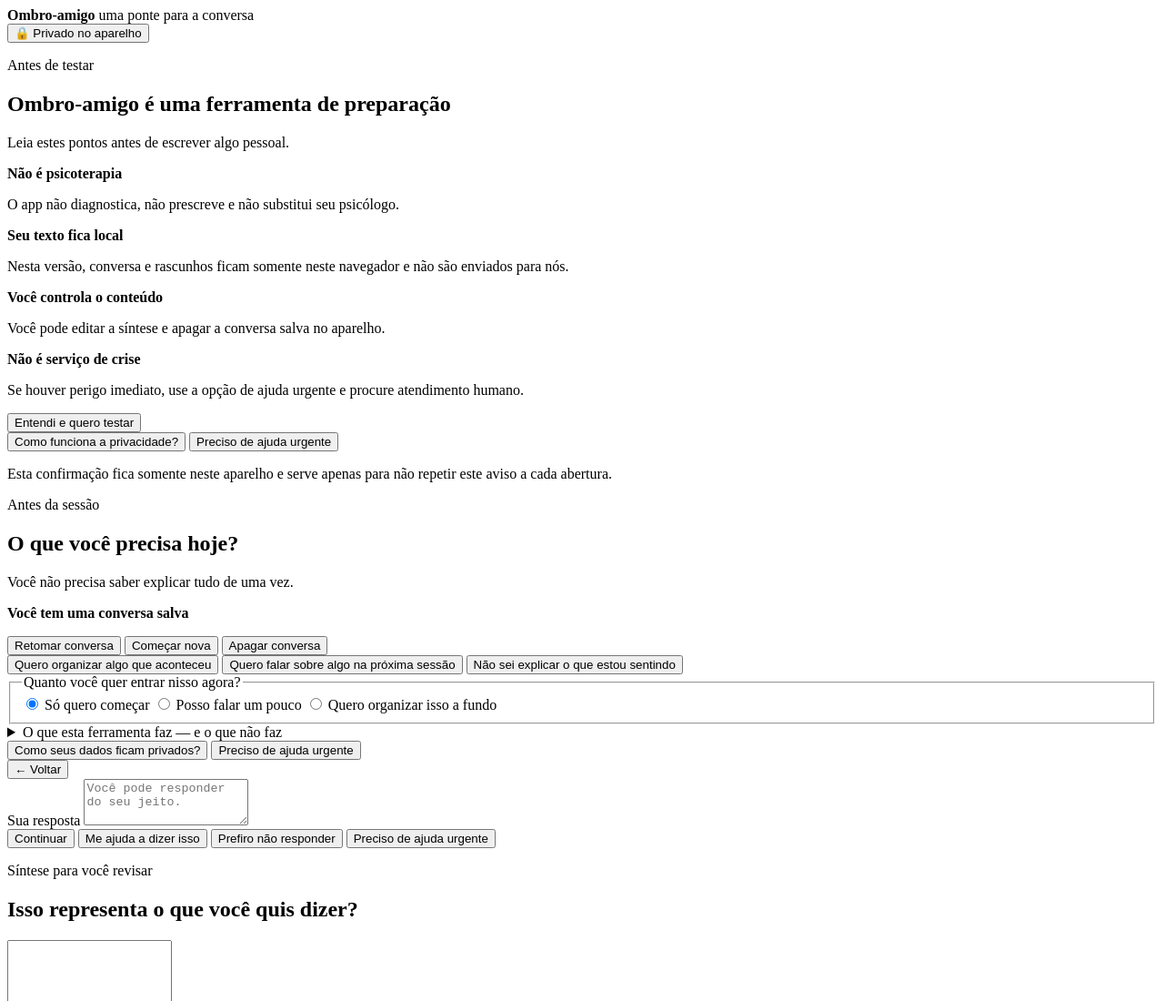
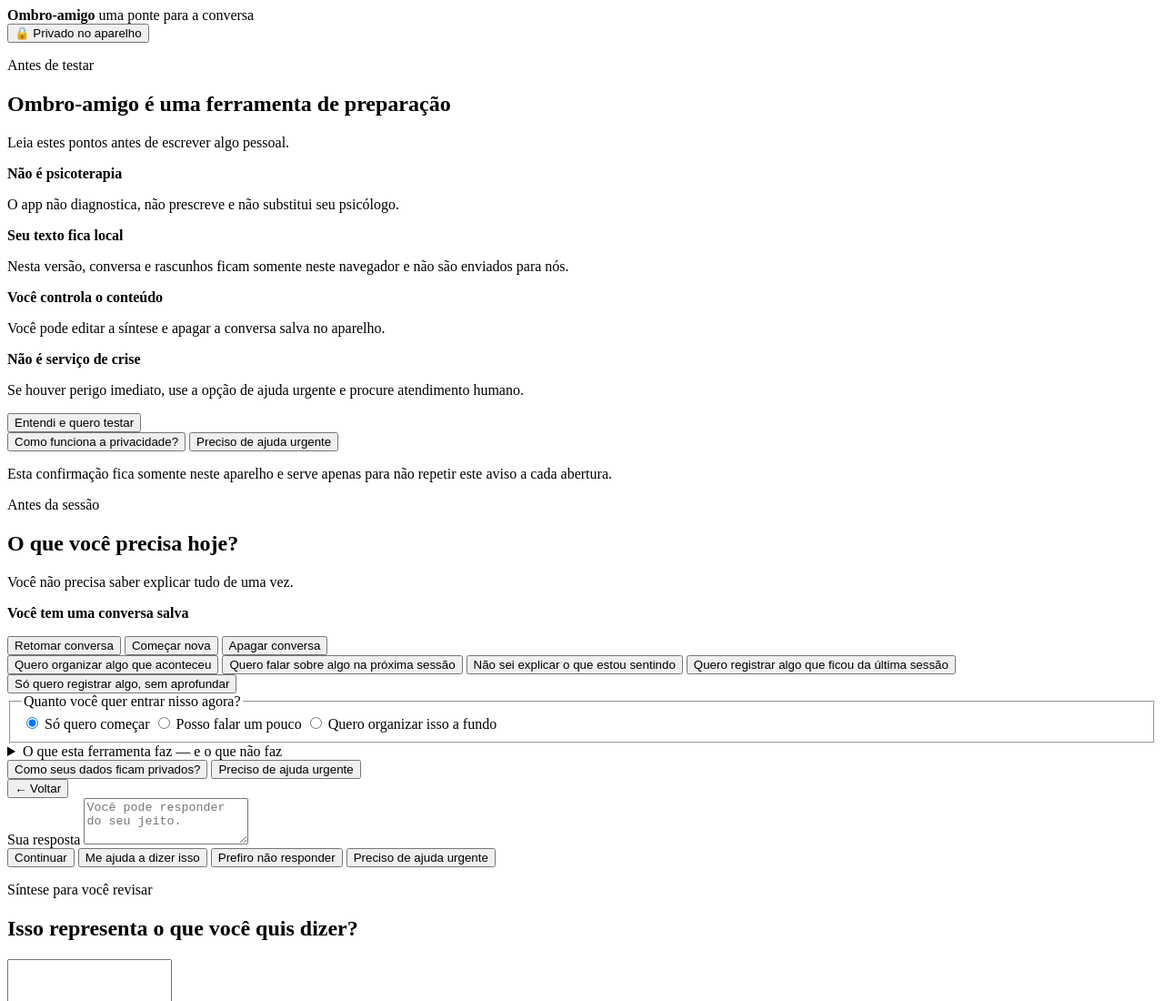
Before and after one commit to madeirareflo/Ombro-amigo, a website with bundled scripts: page index.html in a window 1280 px wide. Shown: the top 1100 px of the page at 91% size. Built offline with nearby package versions, Linux system fonts and the light colour scheme.

Commit message:
feat: expose after-session and record-only starts

```diff
--- a/index.html
+++ b/index.html
@@ -72,6 +72,8 @@
         <button data-start="event">Quero organizar algo que aconteceu</button>
         <button data-start="session">Quero falar sobre algo na próxima sessão</button>
         <button data-start="feeling">Não sei explicar o que estou sentindo</button>
+        <button data-start="afterSession">Quero registrar algo que ficou da última sessão</button>
+        <button data-start="record">Só quero registrar algo, sem aprofundar</button>
       </div>
 
       <fieldset class="depth-fieldset">
```
